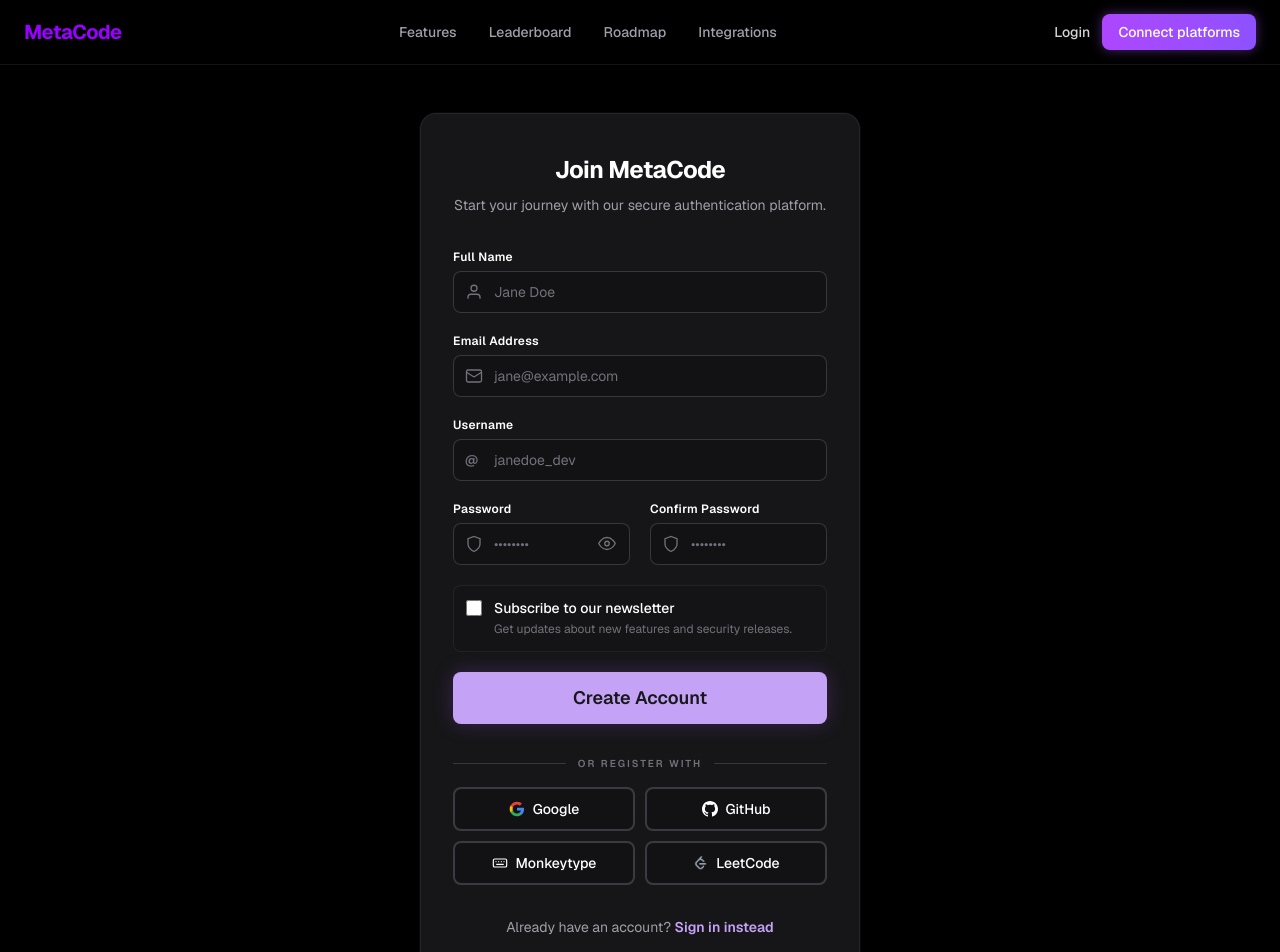
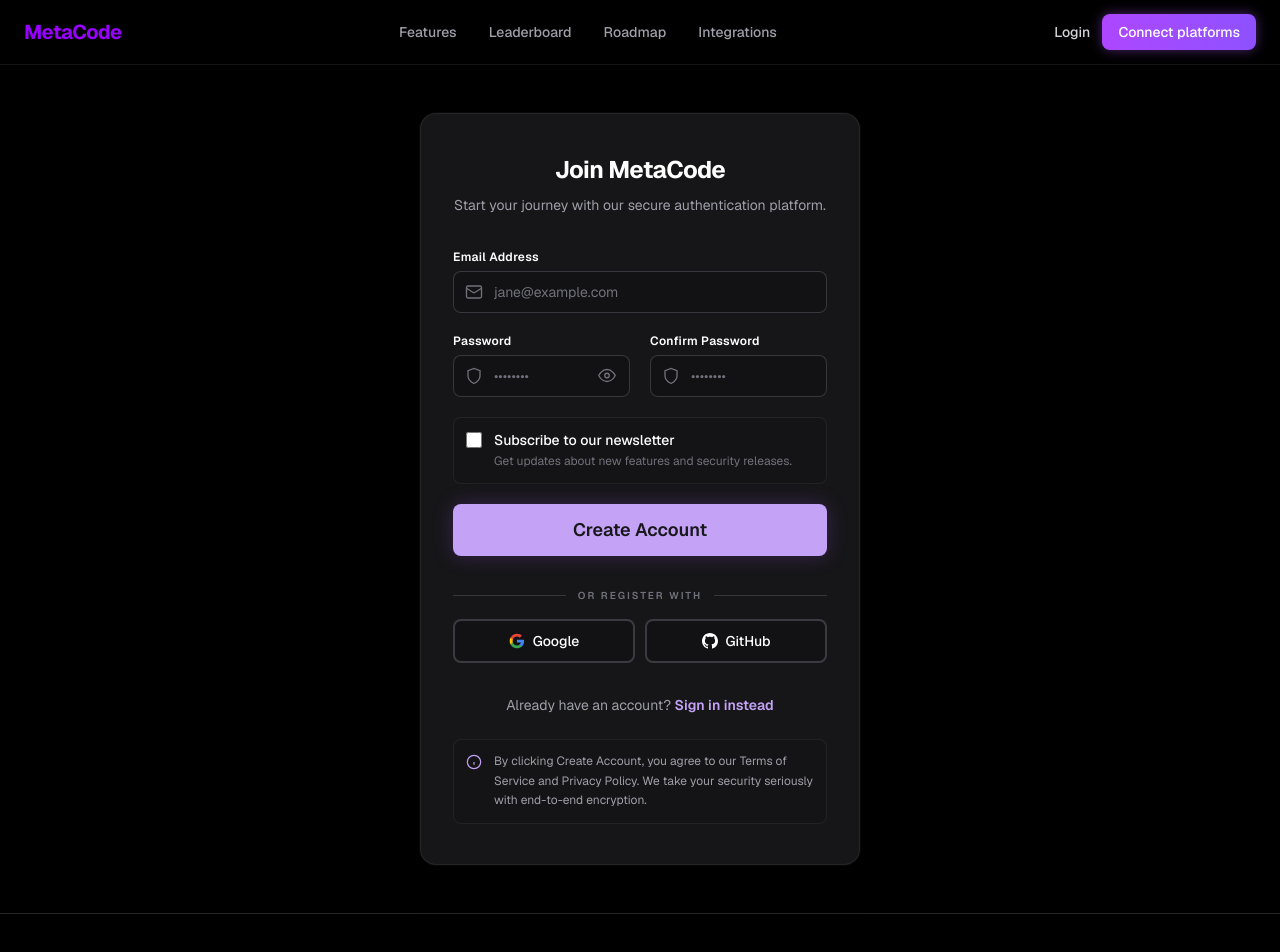
Before and after one commit to metacode-dream-team/frontend, a Next.js app: page /register in a window 1280 px wide. Shown: the top 952 px of the page. Built offline with nearby package versions, Linux system fonts and the light colour scheme; no server answers.

Commit message:
login page and reg change

```diff
--- a/src/features/auth/register/model/useRegister.ts
+++ b/src/features/auth/register/model/useRegister.ts
@@ -18,20 +18,12 @@
     email: string,
     password: string,
     confirmPassword: string,
-    fullName: string,
-    username: string,
   ) => {
     setError(null);
     setSuccess(false);
 
     // Валидация на клиенте
-    const validation = validateRegisterForm(
-      email,
-      password,
-      confirmPassword,
-      fullName,
-      username,
-    );
+    const validation = validateRegisterForm(email, password, confirmPassword);
     if (!validation.isValid) {
       setError(validation.errors[0]);
       return;
@@ -44,8 +36,6 @@
         email,
         password,
         confirm_password: confirmPassword,
-        full_name: fullName,
-        username,
       };
       await registerUser(data);
       setSuccess(true);
--- a/src/features/auth/register/ui/RegisterForm.tsx
+++ b/src/features/auth/register/ui/RegisterForm.tsx
@@ -10,22 +10,6 @@
 import { SocialLoginButtons } from "@/features/auth/social-login";
 import { Button } from "@/shared/ui/Button";
 import { Input } from "@/shared/ui/Input";
-
-function UserIcon() {
-  return (
-    <svg
-      className="h-[18px] w-[18px]"
-      viewBox="0 0 24 24"
-      fill="none"
-      stroke="currentColor"
-      strokeWidth="1.75"
-      aria-hidden
-    >
-      <path d="M20 21v-2a4 4 0 0 0-4-4H8a4 4 0 0 0-4 4v2" />
-      <circle cx="12" cy="7" r="4" />
-    </svg>
-  );
-}
 
 function MailIcon() {
   return (
@@ -40,14 +24,6 @@
       <rect width="20" height="16" x="2" y="4" rx="2" />
       <path d="m22 7-8.97 5.7a1.94 1.94 0 0 1-2.06 0L2 7" />
     </svg>
-  );
-}
-
-function AtIcon() {
-  return (
-    <span className="text-sm font-semibold text-zinc-500" aria-hidden>
-      @
-    </span>
   );
 }
 
@@ -115,9 +91,7 @@
 }
 
 export function RegisterForm() {
-  const [fullName, setFullName] = useState("");
   const [email, setEmail] = useState("");
-  const [username, setUsername] = useState("");
   const [password, setPassword] = useState("");
   const [confirmPassword, setConfirmPassword] = useState("");
   const [newsletter, setNewsletter] = useState(false);
@@ -126,13 +100,7 @@
 
   const handleSubmit = (e: React.FormEvent) => {
     e.preventDefault();
-    void register(
-      email.trim(),
-      password,
-      confirmPassword,
-      fullName.trim(),
-      username.trim(),
-    );
+    void register(email.trim(), password, confirmPassword);
   };
 
   if (success) {
@@ -187,19 +155,6 @@
         )}
 
         <Input
-          type="text"
-          label="Full Name"
-          variant="auth"
-          value={fullName}
-          onChange={(e) => setFullName(e.target.value)}
-          placeholder="Jane Doe"
-          autoComplete="name"
-          required
-          disabled={isLoading}
-          startSlot={<UserIcon />}
-        />
-
-        <Input
           type="email"
           label="Email Address"
           variant="auth"
@@ -210,19 +165,6 @@
           required
           disabled={isLoading}
           startSlot={<MailIcon />}
-        />
-
-        <Input
-          type="text"
-          label="Username"
-          variant="auth"
-          value={username}
-          onChange={(e) => setUsername(e.target.value)}
-          placeholder="janedoe_dev"
-          autoComplete="username"
-          required
-          disabled={isLoading}
-          startSlot={<AtIcon />}
         />
 
         <div className="grid gap-5 sm:grid-cols-2">
--- a/src/features/auth/social-login/ui/SocialLoginButtons.tsx
+++ b/src/features/auth/social-login/ui/SocialLoginButtons.tsx
@@ -4,17 +4,12 @@
 
 "use client";
 
-import Image from "next/image";
 import { useState } from "react";
-import leetcodeImg from "@/assets/Leetcode--Streamline-Simple-Icons (2).png";
 import type { KeycloakIdpHint } from "@/shared/lib/keycloak/keycloak";
 import { startKeycloakIdpLogin } from "@/shared/lib/keycloak/keycloak";
 import { Button } from "@/shared/ui/Button";
 
-type SocialProvider = Extract<
-  KeycloakIdpHint,
-  "google" | "github" | "monkeytype" | "leetcode"
->;
+type SocialProvider = Extract<KeycloakIdpHint, "google" | "github">;
 
 function GoogleIcon({ className }: { className?: string }) {
   return (
@@ -49,36 +44,6 @@
     >
       <path d="M12 0c-6.626 0-12 5.373-12 12 0 5.302 3.438 9.8 8.207 11.387.599.111.793-.261.793-.577v-2.234c-3.338.726-4.033-1.416-4.033-1.416-.546-1.387-1.333-1.756-1.333-1.756-1.089-.745.083-.729.083-.729 1.205.084 1.839 1.237 1.839 1.237 1.07 1.834 2.807 1.304 3.492.997.107-.775.418-1.305.762-1.604-2.665-.305-5.467-1.334-5.467-5.931 0-1.311.469-2.381 1.236-3.221-.124-.303-.535-1.524.117-3.176 0 0 1.008-.322 3.301 1.23.957-.266 1.983-.399 3.003-.404 1.02.005 2.047.138 3.006.404 2.291-1.552 3.297-1.23 3.297-1.23.653 1.653.242 2.874.118 3.176.77.84 1.235 1.911 1.235 3.221 0 4.609-2.807 5.624-5.479 5.921.43.372.823 1.102.823 2.222v3.293c0 .319.192.694.801.576 4.765-1.589 8.199-6.086 8.199-11.386 0-6.627-5.373-12-12-12z" />
     </svg>
-  );
-}
-
-function KeyboardIcon({ className }: { className?: string }) {
-  return (
-    <svg
-      className={className}
-      viewBox="0 0 24 24"
-      fill="none"
-      stroke="currentColor"
-      strokeWidth="1.75"
-      strokeLinecap="round"
-      strokeLinejoin="round"
-      aria-hidden
-    >
-      <rect x="2" y="6" width="20" height="12" rx="2" />
-      <path d="M6 10h.01M10 10h.01M14 10h.01M18 10h.01M7 14h10" />
-    </svg>
-  );
-}
-
-function LeetcodeIcon({ className }: { className?: string }) {
-  return (
-    <Image
-      src={leetcodeImg}
-      alt=""
-      width={16}
-      height={16}
-      className={`shrink-0 object-contain ${className ?? ""}`}
-    />
   );
 }
 
@@ -138,30 +103,6 @@
           <GithubIcon className="h-4 w-4 shrink-0" />
           GitHub
         </Button>
-
-        <Button
-          type="button"
-          variant="outline"
-          onClick={() => void handleSocialLogin("monkeytype")}
-          disabled={isLoading !== null}
-          isLoading={isLoading === "monkeytype"}
-          className={btnClass}
-        >
-          <KeyboardIcon className="h-4 w-4 shrink-0" />
-          Monkeytype
-        </Button>
-
-        <Button
-          type="button"
-          variant="outline"
-          onClick={() => void handleSocialLogin("leetcode")}
-          disabled={isLoading !== null}
-          isLoading={isLoading === "leetcode"}
-          className={btnClass}
-        >
-          <LeetcodeIcon className="h-4 w-4" />
-          LeetCode
-        </Button>
       </div>
     </div>
   );
--- a/src/shared/lib/utils/validation.ts
+++ b/src/shared/lib/utils/validation.ts
@@ -59,31 +59,13 @@
   email: string,
   password: string,
   confirmPassword: string,
-  fullName?: string,
-  username?: string,
 ): ValidationResult {
   const errors: string[] = [];
-
-  const name = fullName?.trim() ?? "";
-  if (!name) {
-    errors.push("Full name is required");
-  } else if (name.length < 2) {
-    errors.push("Full name is too short");
-  }
 
   if (!email) {
     errors.push("Email is required");
   } else if (!validateEmail(email)) {
     errors.push("Invalid email format");
-  }
-
-  const user = username?.trim() ?? "";
-  if (!user) {
-    errors.push("Username is required");
-  } else if (!validateUsernameIdentifier(user)) {
-    errors.push(
-      "Username must be 3–64 characters (letters, digits, . _ -)",
-    );
   }
 
   if (!password) {
```
